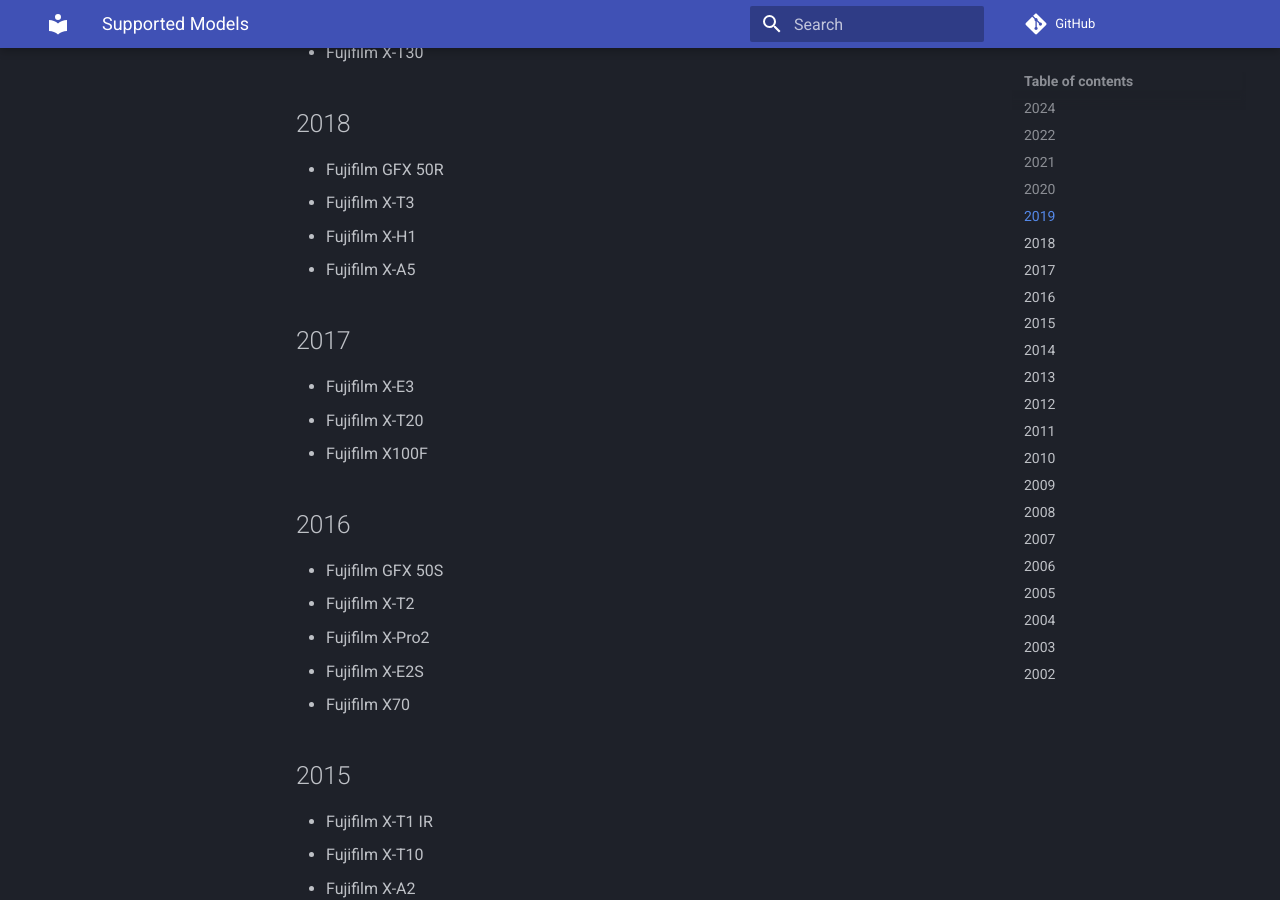
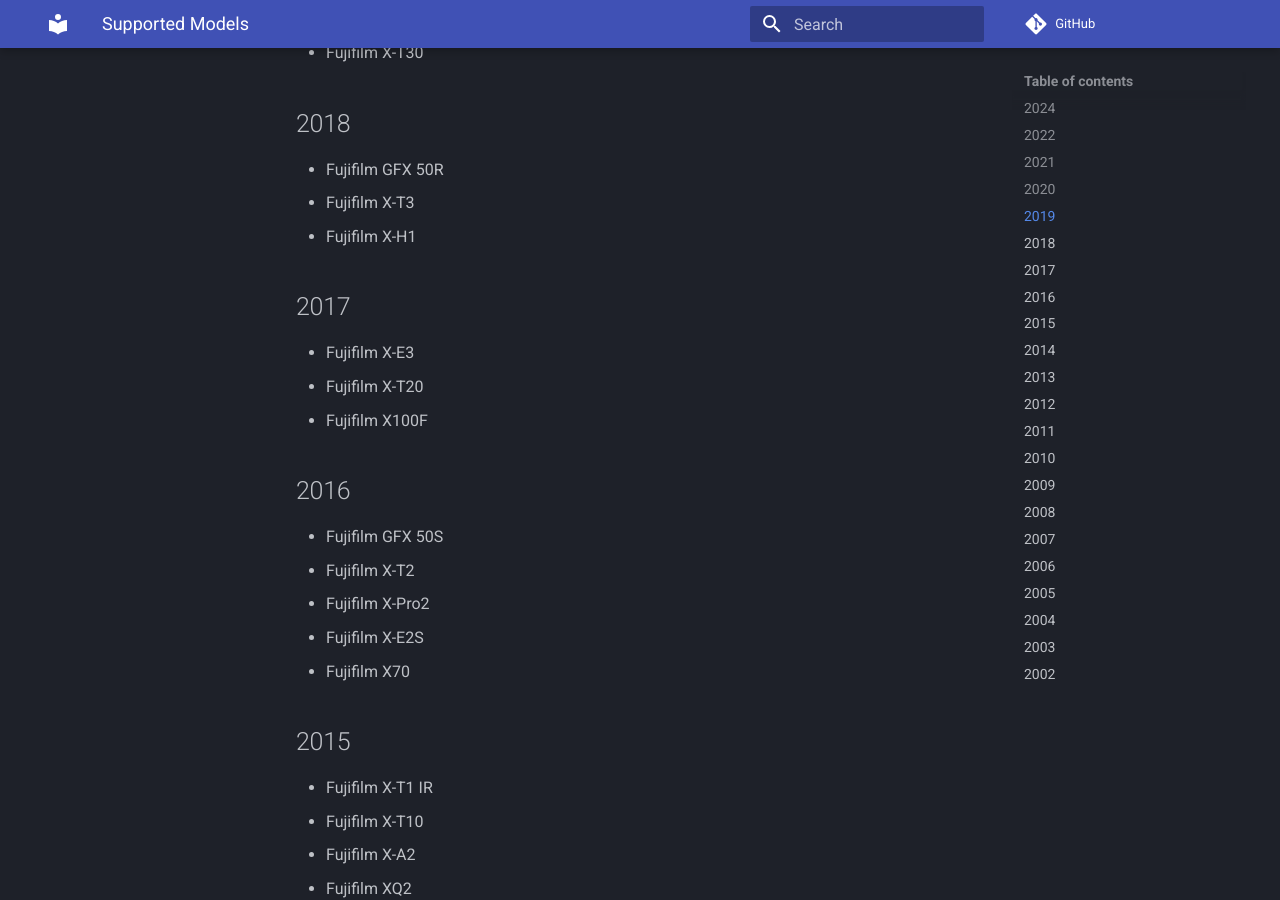
Before and after one commit to fujihack/wiki, an MkDocs documentation site: the page built from docs/supported.md, in a window 1280 px wide and 900 px high, scrolled down 1284 px. Built offline with MkDocs 1.6.1 and Material for MkDocs 9.7.7, drawn with Linux system fonts in a browser that asks for light colours; comment, search, counter and statistics services are not loaded.

Commit message:
remove x-a5

```diff
--- a/docs/supported.md
+++ b/docs/supported.md
@@ -30,7 +30,6 @@
 - Fujifilm GFX 50R
 - Fujifilm X-T3
 - Fujifilm X-H1
-- Fujifilm X-A5
 ## 2017
 - Fujifilm X-E3
 - Fujifilm X-T20
```
